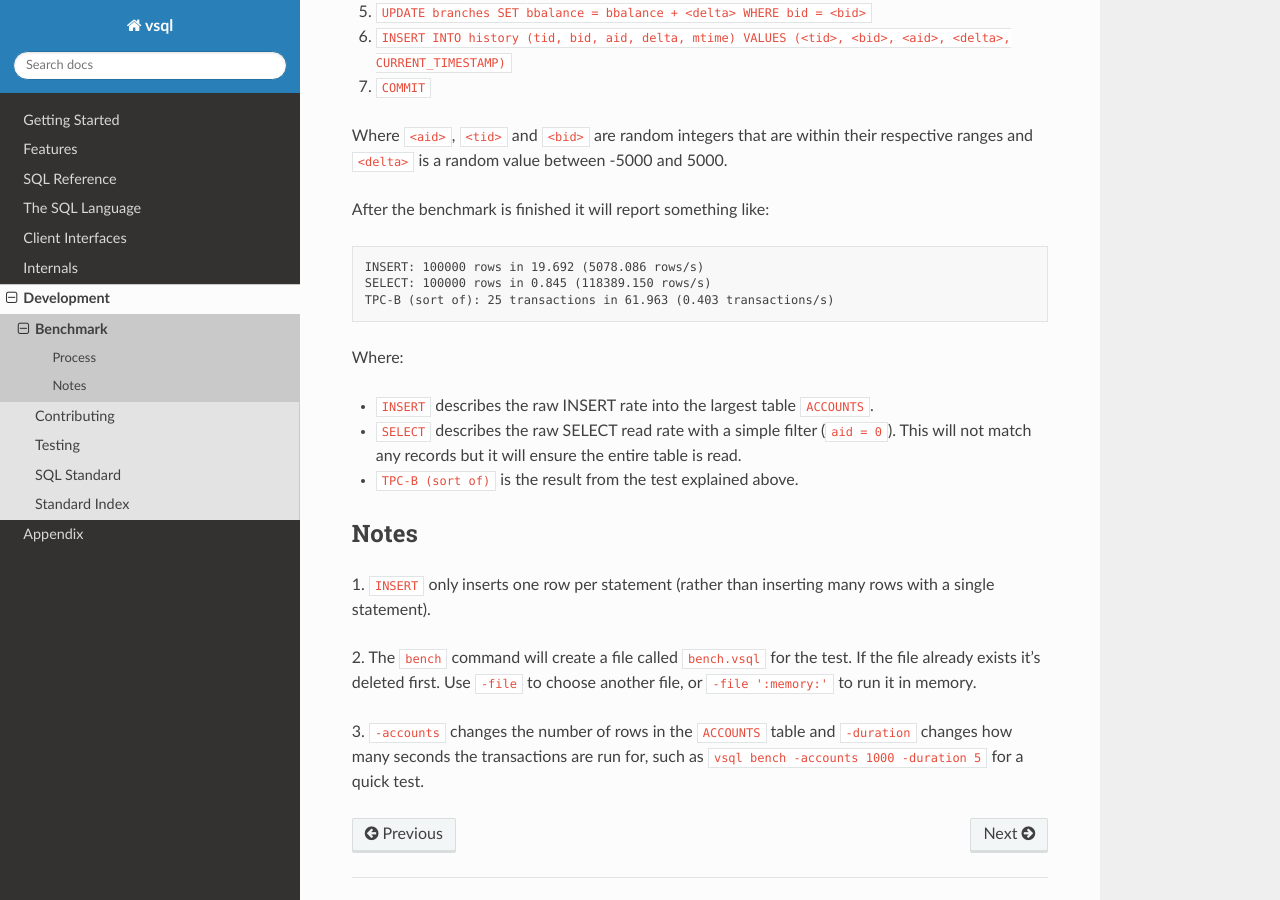
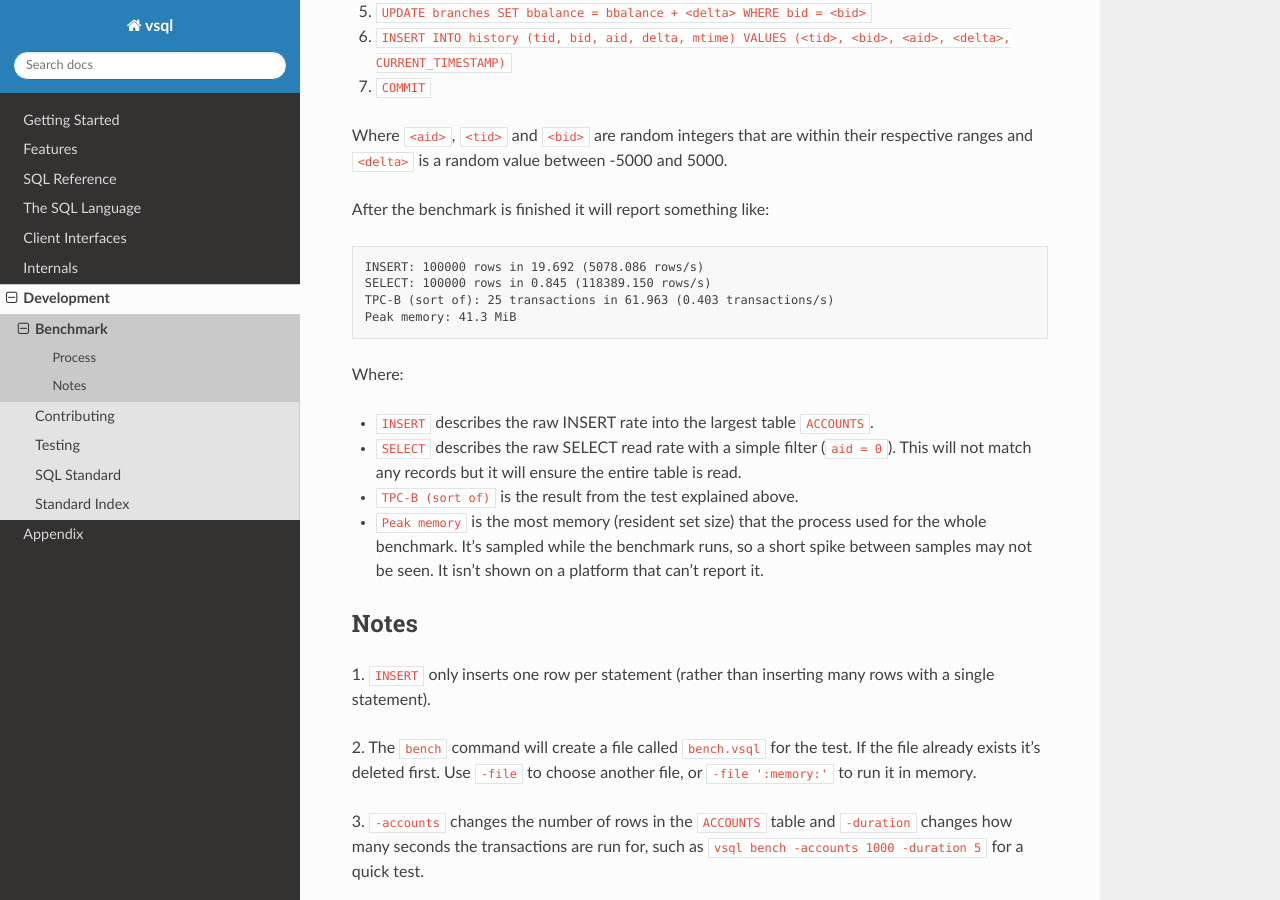
Before and after one commit to elliotchance/vsql, a Sphinx documentation site: the page built from docs/benchmark.rst, in a window 1280 px wide and 900 px high, scrolled down 952 px. Built offline with Sphinx 7.4.7 and the Read the Docs theme 3.1.0, drawn with Linux system fonts in a browser that asks for light colours.

Commit message:
bench: Report peak memory
vsql bench now prints the most memory (resident set size) the process used
for the whole benchmark, so that memory can be compared between versions
the same way as speed. It's sampled while the benchmark runs with
runtime.used_memory, and isn't printed on a platform that can't report it.

Co-Authored-By: Claude Opus 5.5 <noreply@anthropic.com>

```diff
--- a/docs/benchmark.rst
+++ b/docs/benchmark.rst
@@ -49,12 +49,17 @@ After the benchmark is finished it will report something like:
    INSERT: 100000 rows in 19.692 (5078.086 rows/s)
    SELECT: 100000 rows in 0.845 (118389.150 rows/s)
    TPC-B (sort of): 25 transactions in 61.963 (0.403 transactions/s)
+   Peak memory: 41.3 MiB
 
 Where:
 
 - ``INSERT`` describes the raw INSERT rate into the largest table ``ACCOUNTS``.
 - ``SELECT`` describes the raw SELECT read rate with a simple filter (``aid = 0``). This will not match any records but it will ensure the entire table is read.
 - ``TPC-B (sort of)`` is the result from the test explained above.
+- ``Peak memory`` is the most memory (resident set size) that the process used
+  for the whole benchmark. It's sampled while the benchmark runs, so a short
+  spike between samples may not be seen. It isn't shown on a platform that
+  can't report it.
 
 Notes
 -----
```
Also changed, not shown: 1 other file.
